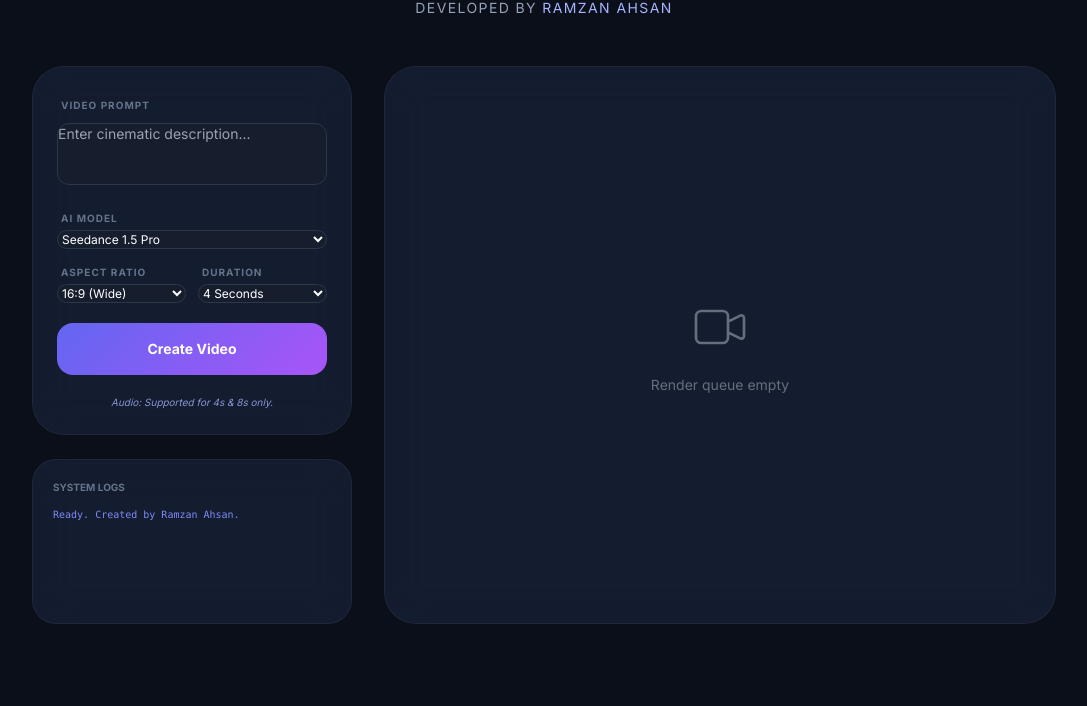
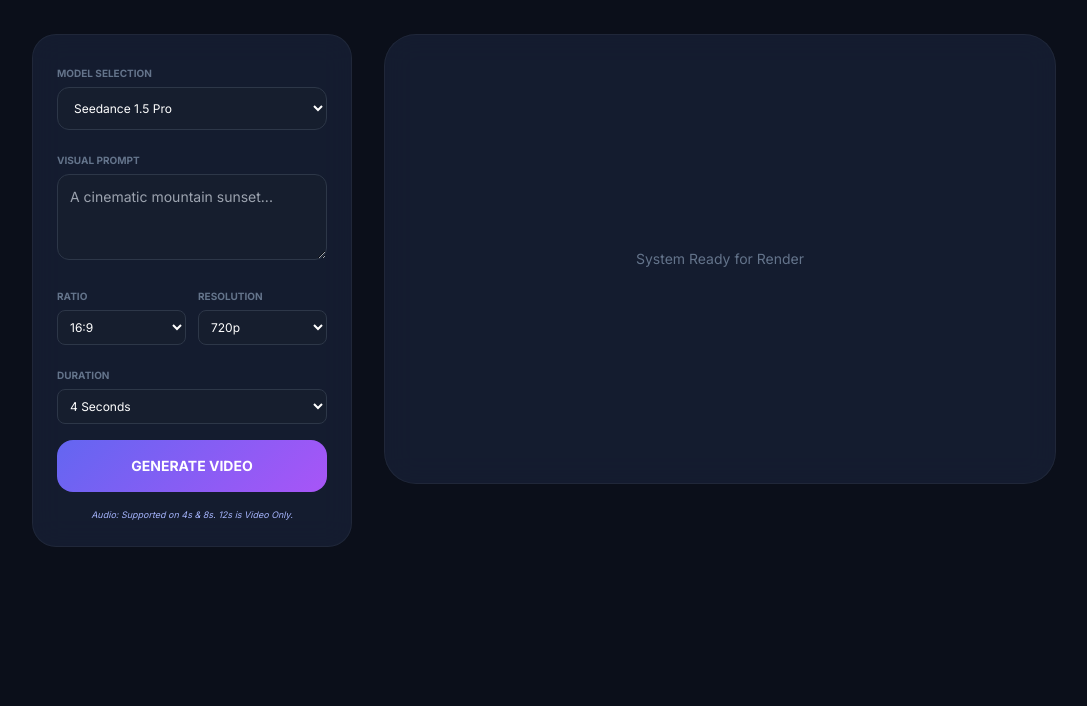
Before and after one commit to Ramzan677/seedance-api, a plain HTML site: page index.html in a window 1280 px wide. Shown: the part 94-800 px from the top of the page, without its empty margins (96-1183 px from the left). Drawn offline with nearby package versions, Linux system fonts and the light colour scheme.

Commit message:
Refactor index.html for improved layout and functionality
Updated styling and structure of the index.html file, including changes to class names, button functionality, and form elements for better user experience.

```diff
--- a/index.html
+++ b/index.html
@@ -6,106 +6,89 @@
     <title>Seedance Pro - Ramzan Ahsan</title>
     <script src="https://cdn.tailwindcss.com"></script>
     <style>
-        @import url('https://fonts.googleapis.com/css2?family=Inter:wght@400;600;700&display=swap');
-        body { font-family: 'Inter', sans-serif; background-color: #0b0f1a; color: #e2e8f0; }
-        .glass { background: rgba(23, 32, 53, 0.8); backdrop-filter: blur(20px); border: 1px solid rgba(255, 255, 255, 0.05); }
-        .glow-button { background: linear-gradient(135deg, #6366f1 0%, #a855f7 100%); transition: all 0.3s ease; }
-        .glow-button:hover:not(:disabled) { box-shadow: 0 0 25px rgba(139, 92, 246, 0.5); transform: translateY(-2px); }
-        .loader { width: 45px; height: 45px; border: 4px solid rgba(255,255,255,0.1); border-top-color: #818cf8; border-radius: 50%; animation: spin 1s linear infinite; }
-        @keyframes spin { to { transform: rotate(360deg); } }
-        select, textarea { background: #161e2e !important; border: 1px solid #2d3748 !important; color: white !important; padding: 10px; border-radius: 12px; outline: none; transition: border-color 0.2s; }
-        select:focus, textarea:focus { border-color: #6366f1; }
+        @import url('https://fonts.googleapis.com/css2?family=Inter:wght@400;700&display=swap');
+        body { font-family: 'Inter', sans-serif; background-color: #0b0f1a; color: white; }
+        .glass { background: rgba(23, 32, 53, 0.8); backdrop-filter: blur(15px); border: 1px solid rgba(255,255,255,0.05); }
+        .glow-btn { background: linear-gradient(135deg, #6366f1 0%, #a855f7 100%); transition: 0.3s; }
+        .glow-btn:hover { box-shadow: 0 0 20px rgba(139, 92, 246, 0.5); transform: translateY(-2px); }
+        select, textarea { background: #161e2e !important; border: 1px solid #2d3748 !important; color: white !important; outline: none; }
     </style>
 </head>
-<body class="min-h-screen p-4 md:p-8 flex flex-col items-center">
+<body class="min-h-screen p-6 flex flex-col items-center">
+
     <div class="max-w-5xl w-full">
-        <header class="mb-12 text-center">
-            <h1 class="text-5xl font-black text-white tracking-tight">Seedance <span class="text-indigo-400">PRO</span></h1>
-            <p class="text-slate-400 text-sm mt-3 font-medium uppercase tracking-widest">
-                Developed by <span class="text-indigo-300">Ramzan Ahsan</span>
-            </p>
+        <header class="text-center mb-10">
+            <h1 class="text-4xl font-black">Seedance <span class="text-indigo-400">PRO</span></h1>
+            <p class="text-slate-500 text-xs mt-2 uppercase tracking-widest">Developed by Ramzan Ahsan</p>
         </header>
 
         <div class="grid grid-cols-1 lg:grid-cols-12 gap-8">
             <div class="lg:col-span-4 space-y-6">
-                <div class="glass p-6 rounded-[2rem] space-y-5">
+                <div class="glass p-6 rounded-3xl space-y-4">
                     <div>
-                        <label class="text-[10px] font-bold text-slate-500 uppercase tracking-widest ml-1">Video Prompt</label>
-                        <textarea id="prompt" rows="3" class="w-full mt-2 text-sm resize-none" placeholder="Enter cinematic description..."></textarea>
-                    </div>
-
-                    <div class="space-y-4">
-                        <div class="flex flex-col">
-                            <label class="text-[10px] font-bold text-slate-500 uppercase tracking-widest ml-1">AI Model</label>
-                            <select id="model" class="mt-1 text-xs" onchange="updateDurationOptions()">
+                        <label class="text-[10px] font-bold text-slate-500 uppercase">Model Selection</label>
+                        <select id="model" onchange="syncSettings()" class="w-full mt-1 p-3 rounded-xl text-xs">
                             <option value="Seedance 1.5 Pro">Seedance 1.5 Pro</option>
                             <option value="Seedance 1.0 Pro">Seedance 1.0 Pro</option>
                             <option value="Seedance 1.0 Lite">Seedance 1.0 Lite</option>
                         </select>
                     </div>
 
+                    <div>
+                        <label class="text-[10px] font-bold text-slate-500 uppercase">Visual Prompt</label>
+                        <textarea id="prompt" rows="3" class="w-full mt-1 p-3 rounded-xl text-sm" placeholder="A cinematic mountain sunset..."></textarea>
+                    </div>
+
                     <div class="grid grid-cols-2 gap-3">
-                            <div class="flex flex-col">
-                                <label class="text-[10px] font-bold text-slate-500 uppercase tracking-widest ml-1">Aspect Ratio</label>
-                                <select id="ratio" class="mt-1 text-xs">
-                                    <option value="16:9">16:9 (Wide)</option>
-                                    <option value="9:16">9:16 (Portrait)</option>
-                                    <option value="1:1">1:1 (Square)</option>
-                                    <option value="4:3">4:3 (Standard)</option>
-                                    <option value="3:4">3:4 (Social)</option>
-                                    <option value="21:9">21:9 (Ultrawide)</option>
+                        <div>
+                            <label class="text-[10px] font-bold text-slate-500 uppercase">Ratio</label>
+                            <select id="ratio" class="w-full mt-1 p-2 rounded-lg text-xs">
+                                <option value="16:9">16:9</option>
+                                <option value="9:16">9:16</option>
+                                <option value="1:1">1:1</option>
+                                <option value="4:3">4:3</option>
+                                <option value="21:9">21:9</option>
                             </select>
                         </div>
-                            <div class="flex flex-col">
-                                <label class="text-[10px] font-bold text-slate-500 uppercase tracking-widest ml-1">Duration</label>
-                                <select id="duration" class="mt-1 text-xs"></select>
-                            </div>
+                        <div>
+                            <label class="text-[10px] font-bold text-slate-500 uppercase">Resolution</label>
+                            <select id="resolution" class="w-full mt-1 p-2 rounded-lg text-xs">
+                                <option value="720p">720p</option>
+                                <option value="480p">480p</option>
+                            </select>
                         </div>
                     </div>
 
-                    <button id="genBtn" onclick="handleGenerate()" class="w-full py-4 rounded-2xl font-bold text-white glow-button text-sm">
-                        Create Video
-                    </button>
-
-                    <div id="audio-alert" class="text-[10px] text-center text-indigo-300 italic opacity-80"></div>
+                    <div>
+                        <label class="text-[10px] font-bold text-slate-500 uppercase">Duration</label>
+                        <select id="duration" class="w-full mt-1 p-2 rounded-lg text-xs"></select>
                     </div>
 
-                <div class="glass p-5 rounded-[1.5rem]">
-                    <h3 class="text-[10px] font-bold text-slate-500 uppercase mb-3">System Logs</h3>
-                    <div id="logs" class="text-[10px] font-mono h-24 overflow-y-auto text-slate-400 space-y-1">
-                        <div class="text-indigo-400">Ready. Created by Ramzan Ahsan.</div>
-                    </div>
+                    <button onclick="generate()" id="genBtn" class="w-full py-4 rounded-2xl font-bold glow-btn text-sm uppercase">Generate Video</button>
+                    <p id="audio-note" class="text-[9px] text-indigo-300 text-center italic"></p>
                 </div>
             </div>
 
             <div class="lg:col-span-8">
-                <div class="glass rounded-[2rem] h-full min-h-[450px] flex items-center justify-center p-8 relative overflow-hidden" id="render-box">
-                    <div id="idle-view" class="text-center opacity-40">
-                        <svg class="w-16 h-16 mx-auto mb-4" fill="none" stroke="currentColor" viewBox="0 0 24 24"><path stroke-linecap="round" stroke-linejoin="round" stroke-width="1" d="M15 10l4.553-2.276A1 1 0 0121 8.618v6.764a1 1 0 01-1.447.894L15 14M5 18h8a2 2 0 002-2V8a2 2 0 00-2-2H5a2 2 0 00-2 2v8a2 2 0 002 2z"/></svg>
-                        <p class="text-sm font-medium">Render queue empty</p>
+                <div class="glass rounded-[2rem] min-h-[450px] flex flex-col items-center justify-center p-10 text-center">
+                    <div id="idle-view">
+                        <p class="text-slate-500 text-sm">System Ready for Render</p>
                     </div>
 
-                    <div id="loading-view" class="hidden flex flex-col items-center gap-6">
-                        <div class="loader"></div>
-                        <div class="text-center">
-                            <p class="text-indigo-400 font-bold text-lg animate-pulse">Rendering Video...</p>
-                            <p class="text-[10px] text-slate-500 mt-1 uppercase tracking-widest">Processing via Ramzan Ahsan API</p>
-                        </div>
+                    <div id="loading-view" class="hidden">
+                        <div class="w-12 h-12 border-4 border-indigo-500/20 border-t-indigo-500 rounded-full animate-spin mx-auto mb-4"></div>
+                        <p class="text-indigo-400 font-bold animate-pulse">AI is rendering your video...</p>
                     </div>
 
-                    <div id="success-view" class="hidden flex flex-col items-center w-full max-w-sm">
-                        <div class="w-20 h-20 bg-green-500/20 rounded-full flex items-center justify-center mb-6">
-                            <svg class="w-10 h-10 text-green-400" fill="none" stroke="currentColor" viewBox="0 0 24 24"><path stroke-linecap="round" stroke-linejoin="round" stroke-width="3" d="M5 13l4 4L19 7"/></svg>
+                    <div id="success-view" class="hidden w-full">
+                        <div class="mb-8">
+                            <span class="px-4 py-1 bg-green-500/10 text-green-400 text-[10px] font-bold rounded-full border border-green-500/20">SUCCESS</span>
                         </div>
-                        <h2 class="text-xl font-bold text-white mb-2">Video Ready!</h2>
-                        <p class="text-xs text-slate-400 mb-8 text-center">Your cinematic creation has been processed successfully.</p>
-
-                        <a id="video-link-btn" href="#" target="_blank" class="w-full bg-white text-black hover:bg-indigo-50 font-bold py-4 px-6 rounded-2xl flex items-center justify-center gap-3 transition-all shadow-xl">
-                            <span>Open Video in New Tab</span>
-                            <svg class="w-4 h-4" fill="none" stroke="currentColor" viewBox="0 0 24 24"><path stroke-linecap="round" stroke-linejoin="round" stroke-width="2" d="M10 6H6a2 2 0 00-2 2v10a2 2 0 002 2h10a2 2 0 002-2v-4M14 4h6m0 0v6m0-6L10 14"/></svg>
+                        <a id="video-link" href="#" target="_blank" class="inline-flex items-center gap-3 bg-white text-black font-black px-8 py-5 rounded-2xl hover:bg-slate-200 transition-all">
+                            OPEN VIDEO IN NEW TAB
+                            <svg class="w-4 h-4" fill="none" stroke="currentColor" viewBox="0 0 24 24"><path d="M10 6H6a2 2 0 00-2 2v10a2 2 0 002 2h10a2 2 0 002-2v-4M14 4h6m0 0v6m0-6L10 14" stroke-width="2"/></svg>
                         </a>
-
-                        <p class="text-[10px] text-slate-600 mt-8 font-bold">DEVELOPED BY RAMZAN AHSAN</p>
+                        <p class="mt-10 text-[10px] text-slate-600 font-bold uppercase tracking-[0.3em]">Developer: Ramzan Ahsan</p>
                     </div>
                 </div>
             </div>
@@ -113,79 +96,64 @@
     </div>
 
     <script>
-        function log(msg) {
-            const logs = document.getElementById('logs');
-            const div = document.createElement('div');
-            div.textContent = `[${new Date().toLocaleTimeString()}] ${msg}`;
-            logs.prepend(div);
-        }
-
-        function updateDurationOptions() {
+        function syncSettings() {
             const model = document.getElementById('model').value;
             const dur = document.getElementById('duration');
-            const alert = document.getElementById('audio-alert');
+            const note = document.getElementById('audio-note');
             dur.innerHTML = '';
 
             if (model === "Seedance 1.5 Pro") {
                 [4, 8, 12].forEach(s => dur.add(new Option(`${s} Seconds`, s)));
-                alert.textContent = "Audio: Supported for 4s & 8s only.";
+                note.textContent = "Audio: Supported on 4s & 8s. 12s is Video Only.";
             } else {
                 [5, 10].forEach(s => dur.add(new Option(`${s} Seconds`, s)));
-                alert.textContent = "Audio: Not supported for this model.";
+                note.textContent = "Audio: Not supported on this model.";
             }
         }
 
-        async function handleGenerate() {
-            const prompt = document.getElementById('prompt').value.trim();
+        async function generate() {
             const btn = document.getElementById('genBtn');
-            if (!prompt) return;
+            const prompt = document.getElementById('prompt').value;
+            if(!prompt) return alert("Please enter a prompt");
 
             btn.disabled = true;
-            btn.innerText = "Connecting...";
+            btn.innerText = "Processing...";
             document.getElementById('idle-view').classList.add('hidden');
             document.getElementById('success-view').classList.add('hidden');
             document.getElementById('loading-view').classList.remove('hidden');
 
-            log(`Requesting ${document.getElementById('ratio').value} render...`);
-
-            const payload = {
+            const query = new URLSearchParams({
                 prompt: prompt,
                 model: document.getElementById('model').value,
-                duration: parseInt(document.getElementById('duration').value),
-                resolution: "720p",
-                aspect_ratio: document.getElementById('ratio').value
-            };
+                ratio: document.getElementById('ratio').value,
+                resolution: document.getElementById('resolution').value,
+                duration: document.getElementById('duration').value
+            });
 
             try {
-                const response = await fetch('/api/generate', {
-                    method: 'POST',
-                    headers: { 'Content-Type': 'application/json' },
-                    body: JSON.stringify(payload)
-                });
+                const res = await fetch(`/api/generate?${query.toString()}`);
+                const data = await res.json();
 
-                const data = await response.json();
-                const videoUrl = data.video_url || data.url || data.link || (data.data ? data.data.url : null);
+                // Matches your screenshot structure: data.result.data.video_url
+                const url = data.result?.data?.video_url;
 
-                if (videoUrl) {
-                    log("Render complete. Link generated.");
-                    document.getElementById('video-link-btn').href = videoUrl;
+                if (url) {
+                    document.getElementById('video-link').href = url;
                     document.getElementById('loading-view').classList.add('hidden');
                     document.getElementById('success-view').classList.remove('hidden');
                 } else {
-                    throw new Error("No URL found in API response");
+                    throw new Error("Provider server busy or error.");
                 }
             } catch (err) {
-                log("Error: " + err.message);
+                alert("Error: " + err.message);
+                document.getElementById('loading-view').classList.add('hidden');
                 document.getElementById('idle-view').classList.remove('hidden');
-                document.getElementById('loading-view').classList.add('hidden');
-                alert("Request failed. Check the logs.");
             } finally {
                 btn.disabled = false;
-                btn.innerText = "Create Video";
+                btn.innerText = "Generate Video";
             }
         }
-
-        window.onload = updateDurationOptions;
+        window.onload = syncSettings;
     </script>
 </body>
 </html>
```
Lines whose indentation alone changed are shown as unchanged.
